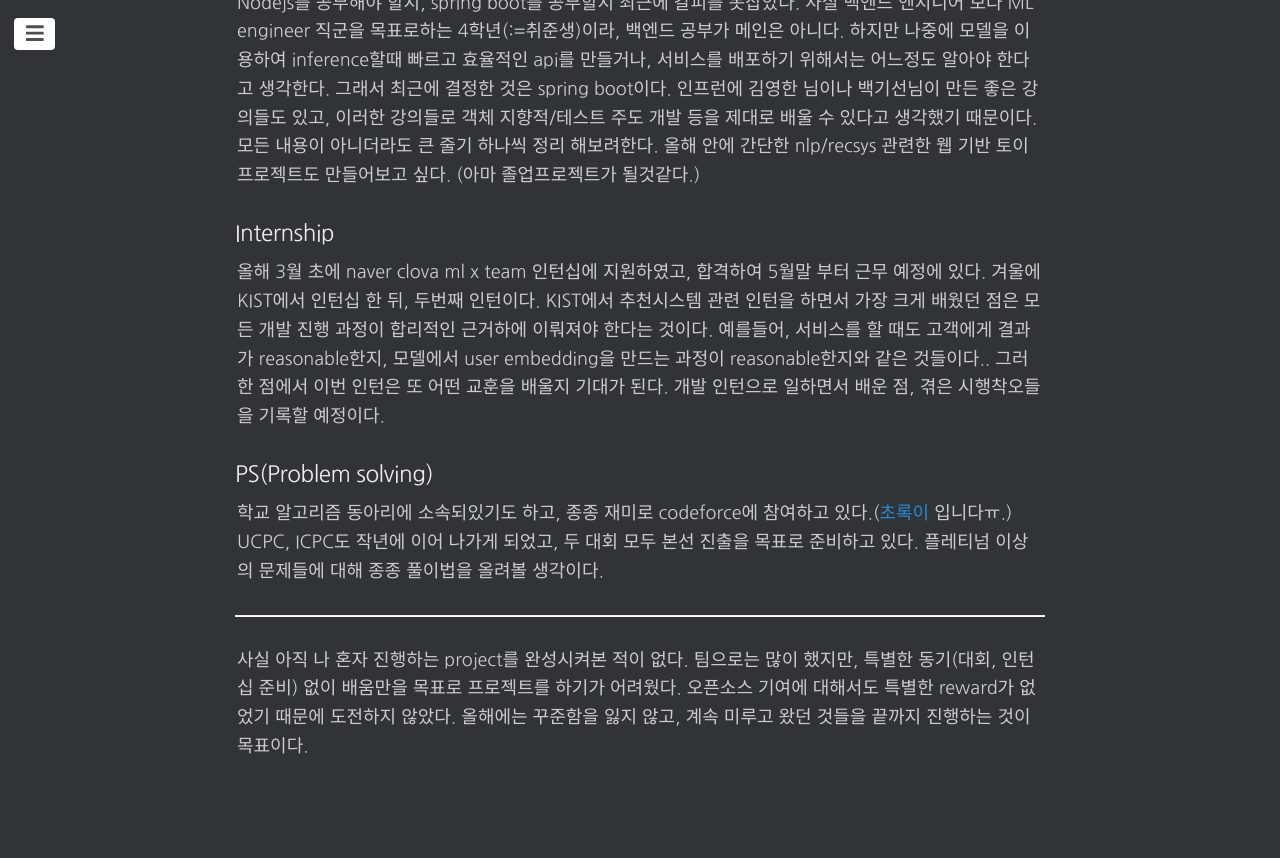
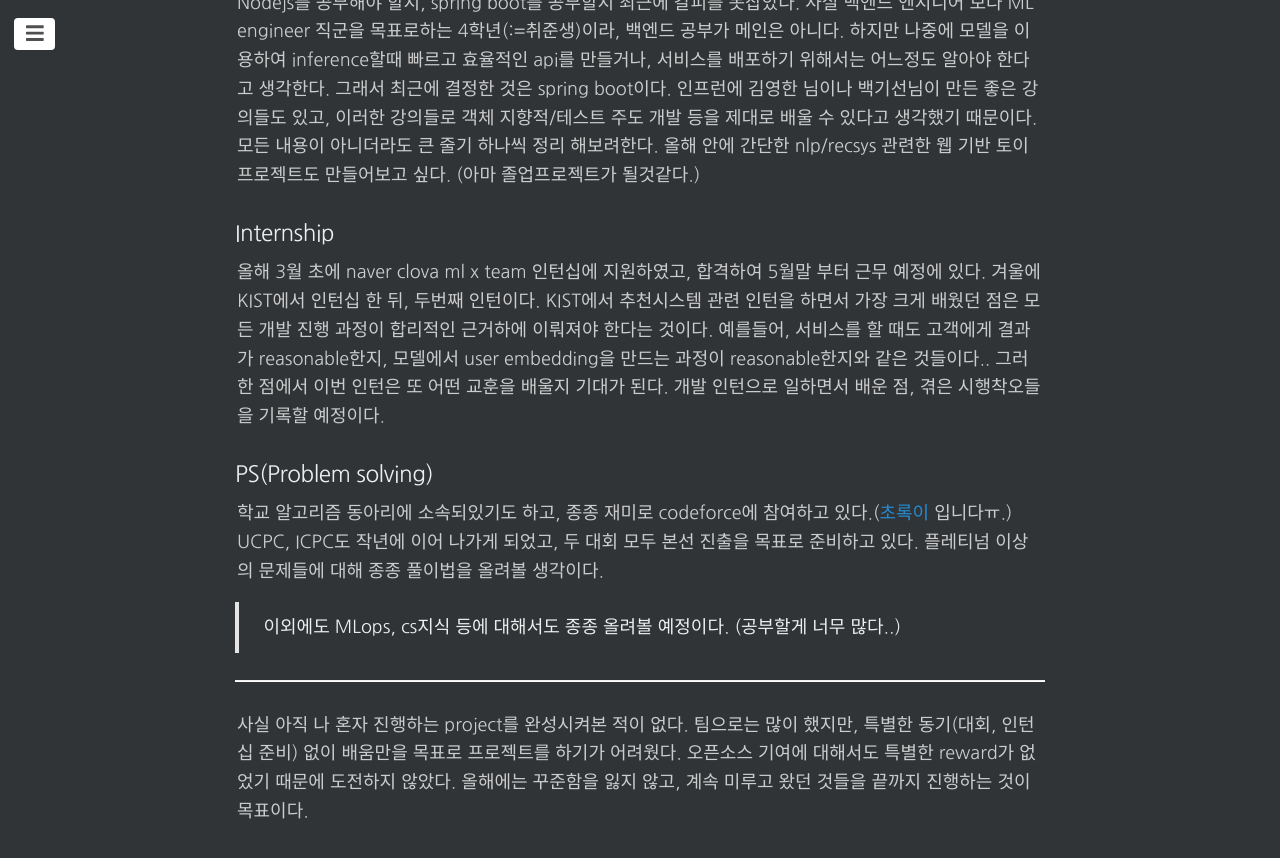
Before and after one commit to changhyeonnam/changhyeonnam.github.io, a Jekyll site: the page built from _posts/2022/2022-5-15-motivation.md, in a window 1280 px wide and 900 px high, scrolled down 943 px. Shown: the top 858 px of the window. Built offline with Jekyll 4.4.1, drawn with Linux system fonts in a browser that asks for light colours; nearby versions of some CDN libraries; comment, search, counter and statistics services are not loaded; before the commit the page ends 1778 px from its top, so only the background shows below that.

Commit message:
update post md

```diff
--- a/_posts/2022/2022-5-15-motivation.md
+++ b/_posts/2022/2022-5-15-motivation.md
@@ -36,6 +36,8 @@ Nodejs를 공부해야 할지, spring boot를 공부할지 최근에 갈피를
 
 학교 알고리즘 동아리에 소속되있기도 하고, 종종 재미로 codeforce에 참여하고 있다.([초록이](https://codeforces.com/profile/potatomonkey) 입니다ㅠ.) UCPC, ICPC도 작년에 이어 나가게 되었고, 두 대회 모두 본선 진출을 목표로 준비하고 있다. 플레티넘 이상의 문제들에 대해 종종 풀이법을 올려볼 생각이다.
 
+> 이외에도 MLops, cs지식 등에 대해서도 종종 올려볼 예정이다. (공부할게 너무 많다..)
+
 ---
 
 사실 아직 나 혼자 진행하는 project를 완성시켜본 적이 없다. 팀으로는 많이 했지만, 특별한 동기(대회, 인턴십 준비) 없이 배움만을 목표로 프로젝트를 하기가 어려웠다. 오픈소스 기여에 대해서도 특별한 reward가 없었기 때문에 도전하지 않았다. 올해에는 꾸준함을 잃지 않고, 계속 미루고 왔던 것들을 끝까지 진행하는 것이 목표이다.
```
